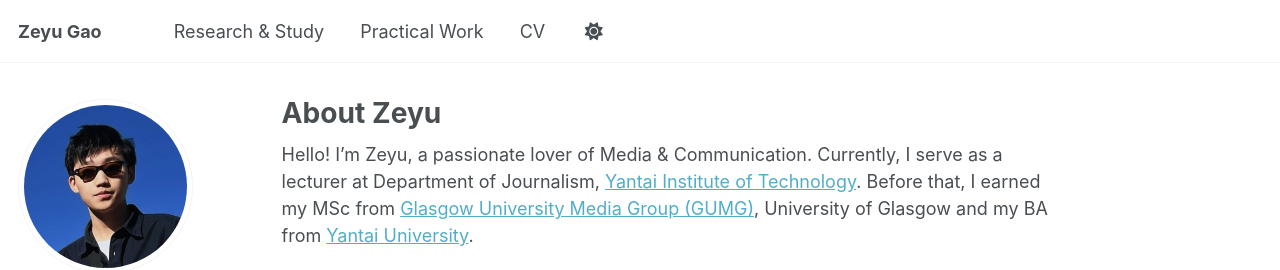
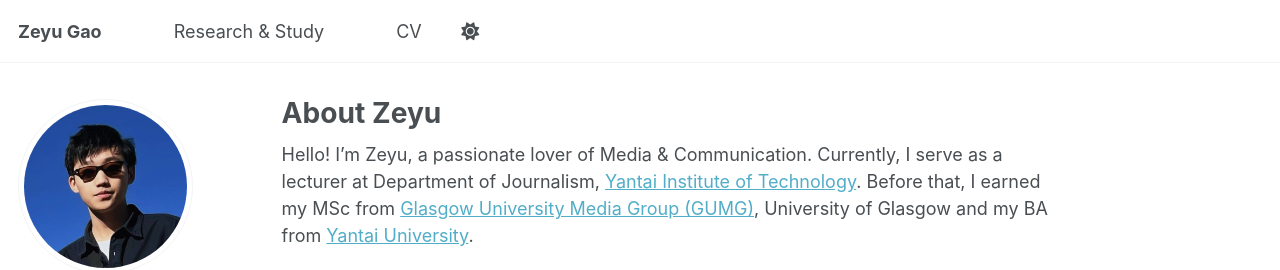
Before and after one commit to ClaudeGao01/ClaudeGao01.github.io, a Jekyll site: the page built from _pages/about.md, in a window 1280 px wide. Shown: the top 270 px of the page. Built offline with Jekyll 4.4.1, drawn with Linux system fonts in a browser that asks for light colours; some web fonts are replaced; a script that is not in the unit is left out.

Commit message:
Update navigation.yml

```diff
--- a/_data/navigation.yml
+++ b/_data/navigation.yml
@@ -11,7 +11,7 @@ main:
   - title: "Research & Study"
     url: /research/
 
-  - title: "Practical Work"
+  - title:
     url: /practice/
 
   - title: "CV"
```
